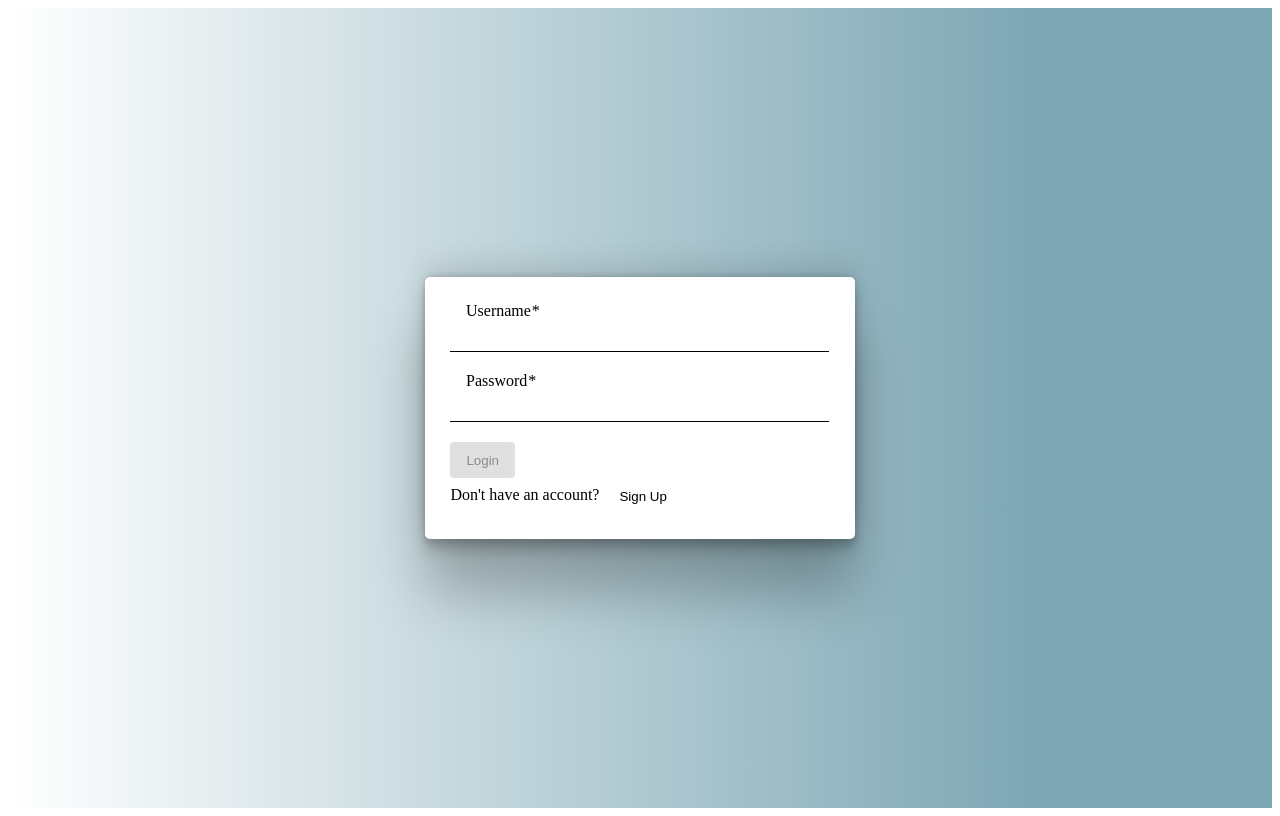
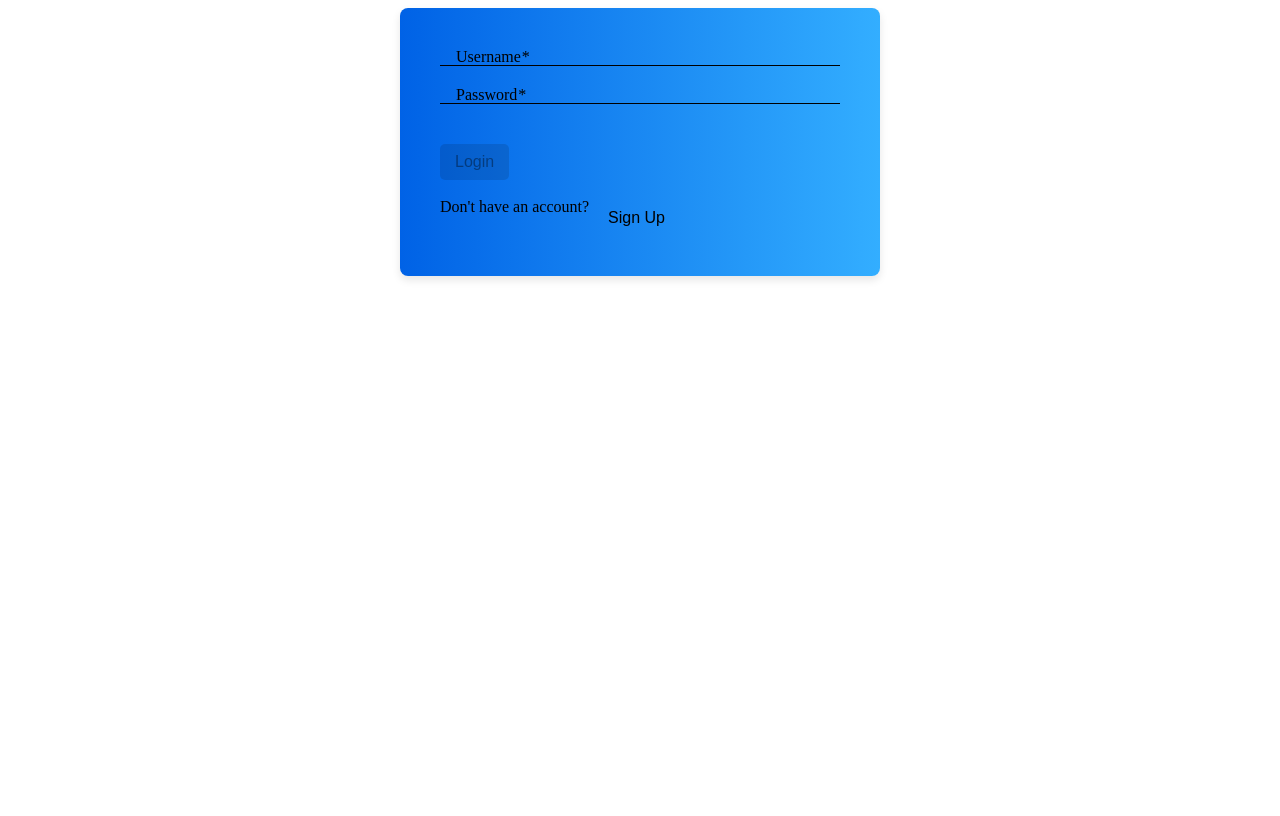
Before and after one commit to Raluca-Olteanu/Proiect-ISW, an Angular app: page /auth in a window 1280 px wide. Built offline with nearby package versions, Linux system fonts and the light colour scheme.

Commit message:
modificare still css 1

```diff
--- a/src/app/components/auth/auth.component.css
+++ b/src/app/components/auth/auth.component.css
@@ -1,39 +1,52 @@
 .auth-wrapper {
+    background: linear-gradient(to right, #0062E6, #33AEFF); /* Example gradient background */
+    padding: 40px;
+    border-radius: 8px;
+    box-shadow: 0 4px 8px rgba(0,0,0,0.1);
+    width: 100%;
+    max-width: 400px;
+    margin: 0 auto;
+  }
+
+  .form-wrapper {
     display: flex;
-    justify-content: center;
-    align-items: center;
-    background: rgb(255, 255, 255);
-    background: linear-gradient(90deg,
-            rgba(255, 255, 255, 1) 0%,
-            rgba(127, 168, 181, 1) 80%);
-    height: 100vh;
-}
+    flex-direction: column;
+  }
 
-.form-wrapper {
-    width: 30%;
-    padding: 25px;
-    background-color: #fff;
+  .mat-form-field {
+    margin-bottom: 20px;
+  }
+
+  button {
+    margin-top: 20px;
+    padding: 15px;
     border-radius: 5px;
-    box-shadow: rgba(0, 0, 0, 0.25) 0px 54px 55px,
-        rgba(0, 0, 0, 0.12) 0px -12px 30px, rgba(0, 0, 0, 0.12) 0px 4px 6px,
-        rgba(0, 0, 0, 0.17) 0px 12px 13px, rgba(0, 0, 0, 0.09) 0px -3px 5px;
-}
+    font-size: 16px;
+    transition: background-color 0.3s ease;
+  }
 
-.example-full-width {
-    width: 100%;
-    height: 70px;
-}
+  button:hover {
+    background-color: #0056b3;
+  }
 
-.login {
-    width: 30%;
-    height: 30%;
-    margin: 0 auto;
-    padding-top: 0px;
-    padding-bottom: 10px;
-    display: block;
-}
+  /* Additional styles for icons inside input fields if you decide to add them */
+  .input-icon {
+    position: absolute;
+    margin: 12px;
+    color: rgba(255, 255, 255, 0.7);
+  }
 
+  /* Improve the visibility of input text */
+  input::placeholder {
+    color: white;
+  }
+  input {
+    color: white;
+  }
 
-  ::ng-deep .mat-select-panel.role-select {
-    margin-top: 40px; /* Adjust this value as needed */
+  /* Toggle between login and sign-up mode */
+  .onSwitchMode {
+    cursor: pointer;
+    color: #0D47A1;
+    text-decoration: underline;
   }
```
